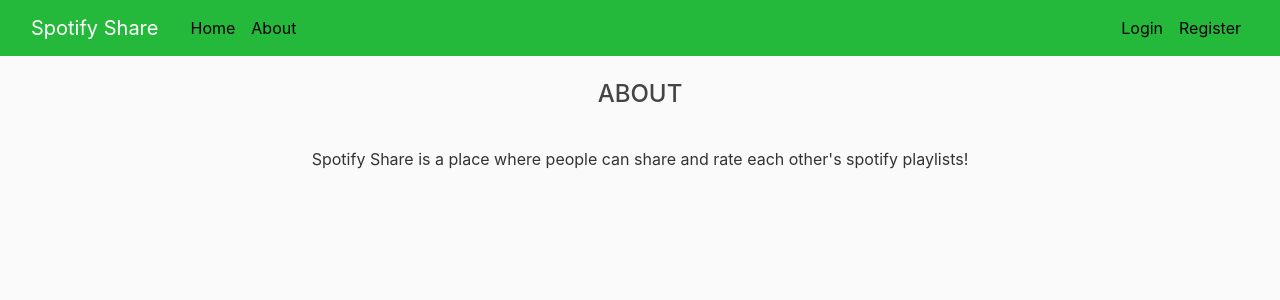
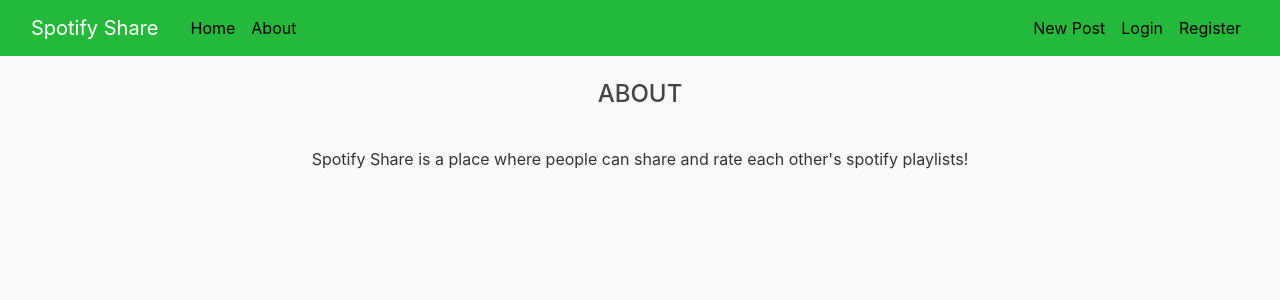
Before and after one commit to CodeGuru45/django-website, a Django app: page /about/ in a window 1280 px wide. Shown: the top 300 px of the page. Run offline with Django 3.2, Linux system fonts and the light colour scheme; parts of the project's set-up code (start-up, migrations or seed data) failed here and were passed over; some libraries are stand-ins or nearby versions.

Commit message:
Update base.html

```diff
--- a/blog/templates/blog/base.html
+++ b/blog/templates/blog/base.html
@@ -41,6 +41,7 @@
                 <a class="nav-item nav-link" href="{% url 'logout' %}">Logout</a>
 
               {% else %}
+                <a class="nav-item nav-link" href="{% url 'login' %}">New Post</a>
                 <a class="nav-item nav-link" href="{% url 'login' %}">Login</a>
                 <a class="nav-item nav-link" href="{% url 'register' %}">Register</a>
               {% endif %}
```
